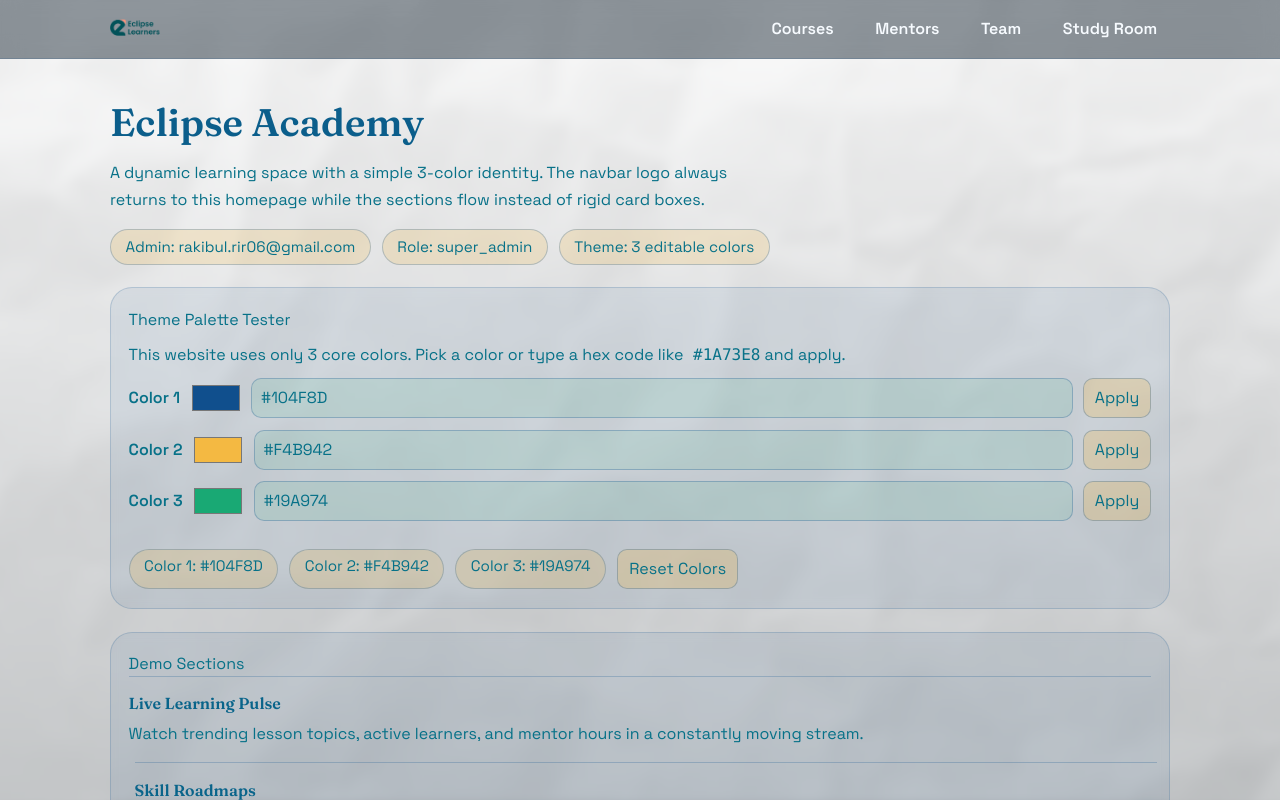
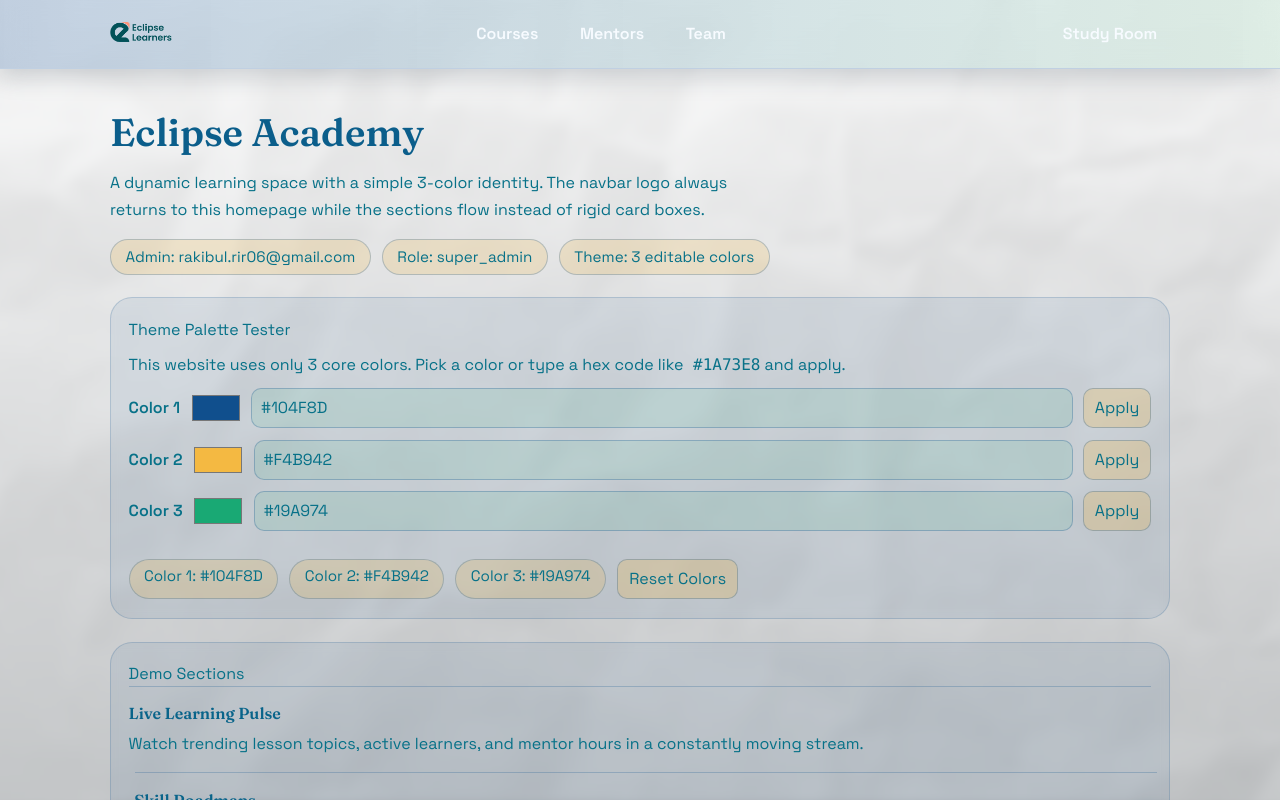
Before and after one commit to RakibulIslam1/eclipse, a Next.js app: page / in a window 1280 px wide. Shown: the top 800 px of the page. Built offline with nearby package versions, Linux system fonts and the light colour scheme.

Commit message:
Refine navbar layout with bigger logo and lighter effects

```diff
--- a/src/app/globals.css
+++ b/src/app/globals.css
@@ -45,9 +45,14 @@ a {
   position: sticky;
   top: 0;
   z-index: 20;
-  backdrop-filter: blur(10px);
-  border-bottom: 1px solid color-mix(in oklab, var(--color-1) 18%, transparent);
-  background: rgba(17, 32, 44, 0.46);
+  backdrop-filter: blur(13px) saturate(120%);
+  border-bottom: 1px solid color-mix(in oklab, var(--color-1) 26%, white);
+  background: linear-gradient(
+    90deg,
+    color-mix(in oklab, var(--color-1) 24%, rgba(255, 255, 255, 0.42)),
+    color-mix(in oklab, var(--color-3) 14%, rgba(255, 255, 255, 0.46))
+  );
+  box-shadow: 0 8px 24px rgba(20, 38, 54, 0.18);
 }
 
 .top-nav {
@@ -57,7 +62,7 @@ a {
   display: flex;
   align-items: center;
   justify-content: space-between;
-  gap: 1rem;
+  gap: 0.8rem;
 }
 
 .brand {
@@ -67,7 +72,7 @@ a {
 }
 
 .brand-logo {
-  height: 42px;
+  height: 52px;
   width: auto;
 }
 
@@ -79,15 +84,26 @@ a {
   color: #f7fbff;
 }
 
+.nav-links-center {
+  justify-content: center;
+  flex: 1;
+}
+
+.nav-links-right {
+  justify-content: flex-end;
+  min-width: 140px;
+}
+
 .nav-links a {
   padding: 0.4rem 0.8rem;
   border-radius: 999px;
-  transition: background-color 150ms ease, transform 150ms ease;
+  transition: background-color 180ms ease, transform 180ms ease, box-shadow 180ms ease;
 }
 
 .nav-links a:hover {
   background: color-mix(in oklab, var(--color-2) 35%, transparent);
   transform: translateY(-1px);
+  box-shadow: 0 4px 12px rgba(8, 20, 28, 0.2);
 }
 
 .site-main {
@@ -232,12 +248,19 @@ a {
     flex-direction: column;
   }
 
+  .nav-links-center,
+  .nav-links-right {
+    width: 100%;
+    justify-content: flex-start;
+    min-width: 0;
+  }
+
   .site-main {
     padding-top: 1.6rem;
   }
 
   .brand-logo {
-    height: 36px;
+    height: 46px;
   }
 
   .palette-row {
--- a/src/app/layout.tsx
+++ b/src/app/layout.tsx
@@ -42,16 +42,18 @@ export default function RootLayout({
                 <Image
                   src="/brand/navbar_logo.png"
                   alt="Eclipse"
-                  width={196}
-                  height={48}
+                  width={248}
+                  height={62}
                   className="brand-logo"
                   priority
                 />
               </Link>
-              <div className="nav-links">
+              <div className="nav-links nav-links-center">
                 <Link href="/courses">Courses</Link>
                 <Link href="/mentors">Mentors</Link>
                 <Link href="/team">Team</Link>
+              </div>
+              <div className="nav-links nav-links-right">
                 <Link href="/studyroom">Study Room</Link>
               </div>
             </nav>
```
